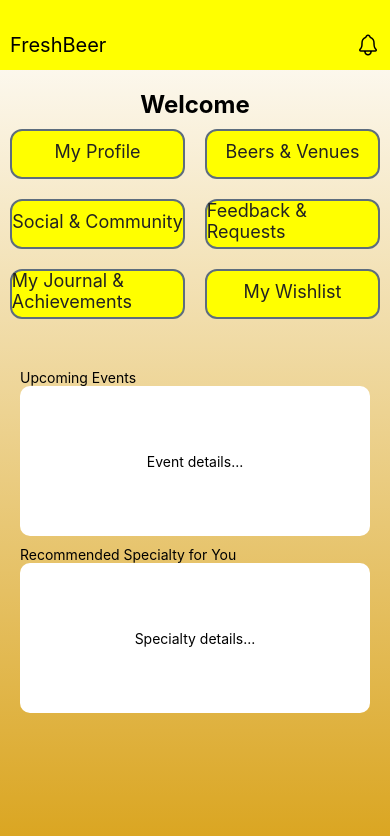
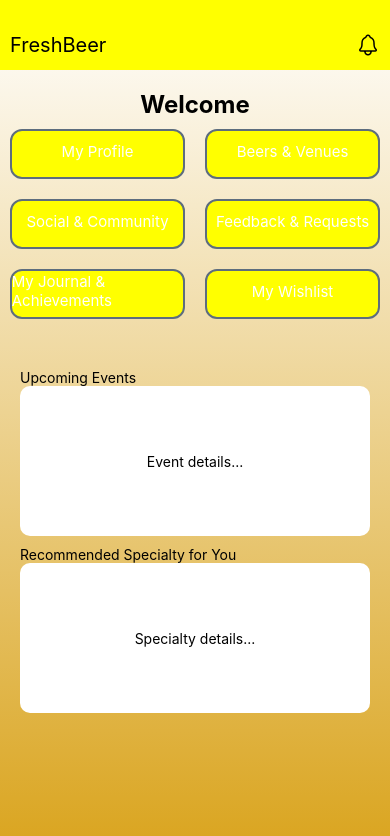
Before and after one commit to btyq/FreshBeerNearMe, a React Native app: screen /Dashboard in a window 390 px wide. Shown: the top 836 px of the page. Built offline with nearby package versions, Linux system fonts and the light colour scheme.

Commit message:
changed some colors

```diff
--- a/components/Button.js
+++ b/components/Button.js
@@ -6,7 +6,7 @@ const Button = (props) => {
     const filledBgColor = props.color || COLORS.yellow;
     const outlinedColor = COLORS.white;
     const bgColor = props.filled ? filledBgColor : outlinedColor;
-    const textColor = props.filled ? COLORS.black : COLORS.primary;
+    const textColor = props.filled ? COLORS.white : COLORS.primary;
 
   return (
     <TouchableOpacity
@@ -14,7 +14,7 @@ const Button = (props) => {
             ...{backgroundColor: bgColor},
             ...props.style}}
     onPress={props.onPress}>
-        <Text style={{fontSize: 18, ... { color: textColor }}}>{props.title}</Text>
+        <Text style={{fontSize: 15, ... { color: textColor }}}>{props.title}</Text>
     </TouchableOpacity>
   )
 }
```
